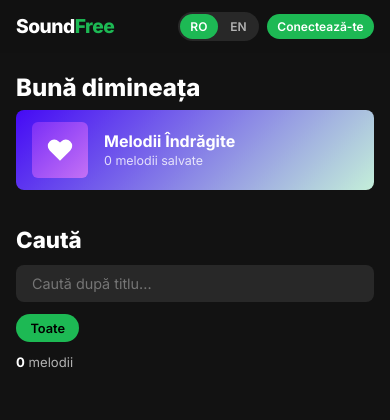
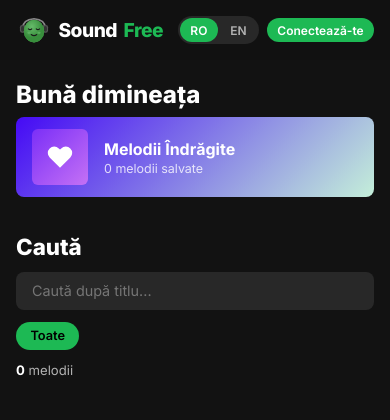
Before and after one commit to SoundFree23/soundfree, a Django app: page /browse/ in a window 390 px wide. Shown: the top 420 px of the page. Run offline with Django 5.2, Linux system fonts and the light colour scheme; data that the repository does not hold is empty.

Commit message:
Add alien logo with headphones

```diff
--- a/templates/music/base.html
+++ b/templates/music/base.html
@@ -46,7 +46,9 @@
     .nav-logo {
       font-size: 1.2rem; font-weight: 800; color: var(--text);
       text-decoration: none; letter-spacing: -0.5px;
-    }
+      display: flex; align-items: center; gap: 0.4rem;
+    }
+    .alien-logo { flex-shrink: 0; }
     .nav-logo span { color: var(--accent); }
     .desktop-nav { display: none; gap: 0.25rem; align-items: center; }
     .desktop-nav a {
@@ -577,7 +579,37 @@
 
 <!-- TOP HEADER -->
 <div class="top-header">
-  <a href="{% url 'music:home' %}" class="nav-logo">Sound<span>Free</span></a>
+  <a href="{% url 'music:home' %}" class="nav-logo">
+    <svg class="alien-logo" viewBox="0 0 64 64" width="36" height="36" fill="none" xmlns="http://www.w3.org/2000/svg">
+      <!-- Headband -->
+      <path d="M12 28 Q12 14 32 12 Q52 14 52 28" stroke="#888" stroke-width="3" fill="none" stroke-linecap="round"/>
+      <!-- Left ear cup -->
+      <rect x="7" y="23" width="10" height="14" rx="4" fill="#555"/>
+      <rect x="9" y="25" width="6" height="10" rx="3" fill="#333"/>
+      <!-- Right ear cup -->
+      <rect x="47" y="23" width="10" height="14" rx="4" fill="#555"/>
+      <rect x="49" y="25" width="6" height="10" rx="3" fill="#333"/>
+      <!-- Head -->
+      <ellipse cx="32" cy="34" rx="18" ry="20" fill="#4CAF50"/>
+      <ellipse cx="32" cy="34" rx="18" ry="20" fill="url(#alienGrad)"/>
+      <!-- Eyes (closed/relaxed) -->
+      <path d="M22 30 Q25 33 28 30" stroke="#1a1a1a" stroke-width="2" stroke-linecap="round" fill="none"/>
+      <path d="M36 30 Q39 33 42 30" stroke="#1a1a1a" stroke-width="2" stroke-linecap="round" fill="none"/>
+      <!-- Peaceful smile -->
+      <path d="M27 40 Q32 44 37 40" stroke="#1a1a1a" stroke-width="1.8" stroke-linecap="round" fill="none"/>
+      <!-- Cheek blush -->
+      <ellipse cx="23" cy="37" rx="3" ry="2" fill="#66BB6A" opacity="0.6"/>
+      <ellipse cx="41" cy="37" rx="3" ry="2" fill="#66BB6A" opacity="0.6"/>
+      <!-- Gradient -->
+      <defs>
+        <radialGradient id="alienGrad" cx="40%" cy="30%">
+          <stop offset="0%" stop-color="#66BB6A"/>
+          <stop offset="100%" stop-color="#388E3C"/>
+        </radialGradient>
+      </defs>
+    </svg>
+    Sound<span>Free</span>
+  </a>
   <div class="desktop-nav">
     <a href="{% url 'music:home' %}">{{ t.nav_home }}</a>
     <a href="{% url 'music:browse' %}">{{ t.tab_search }}</a>
```
